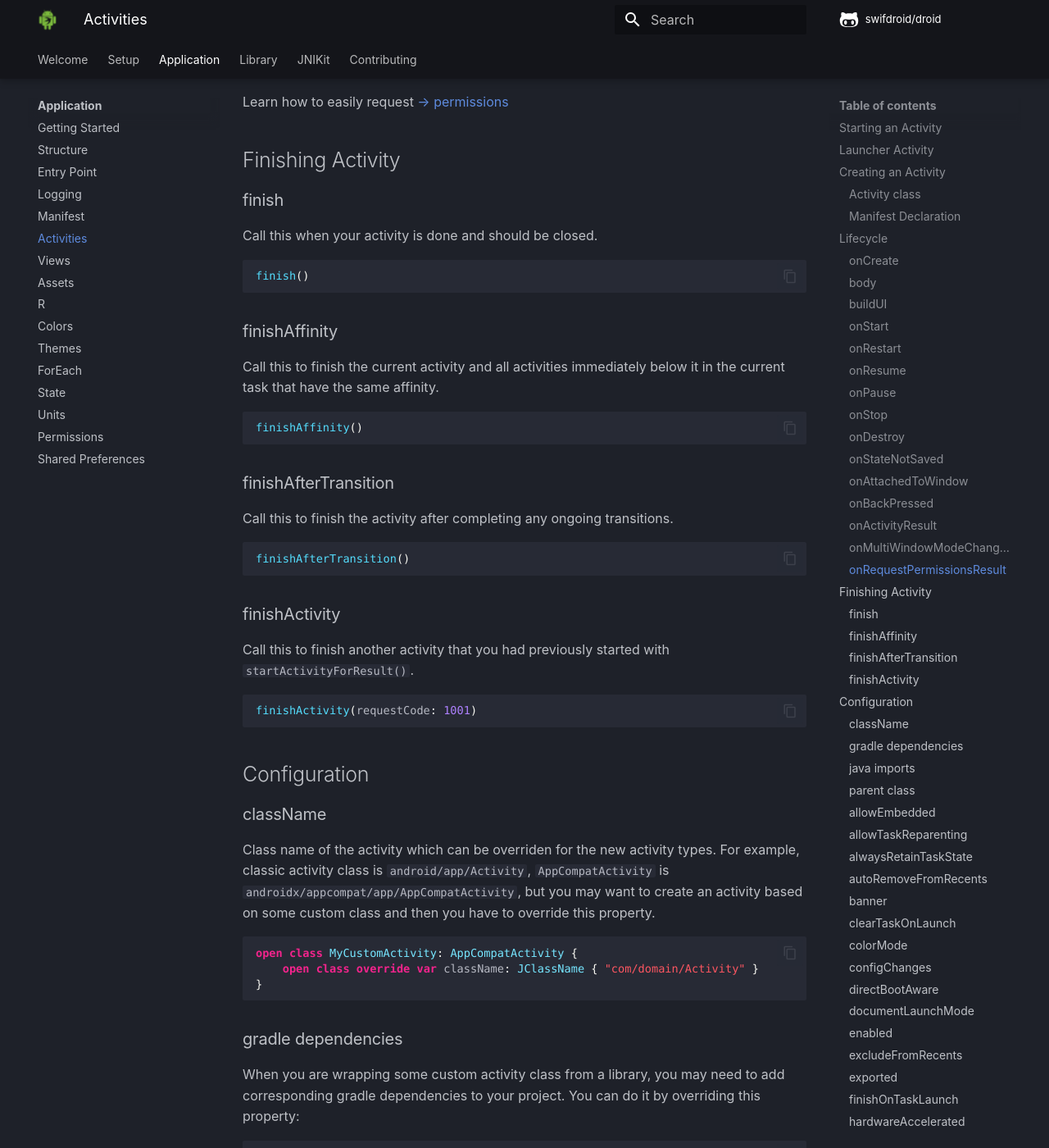
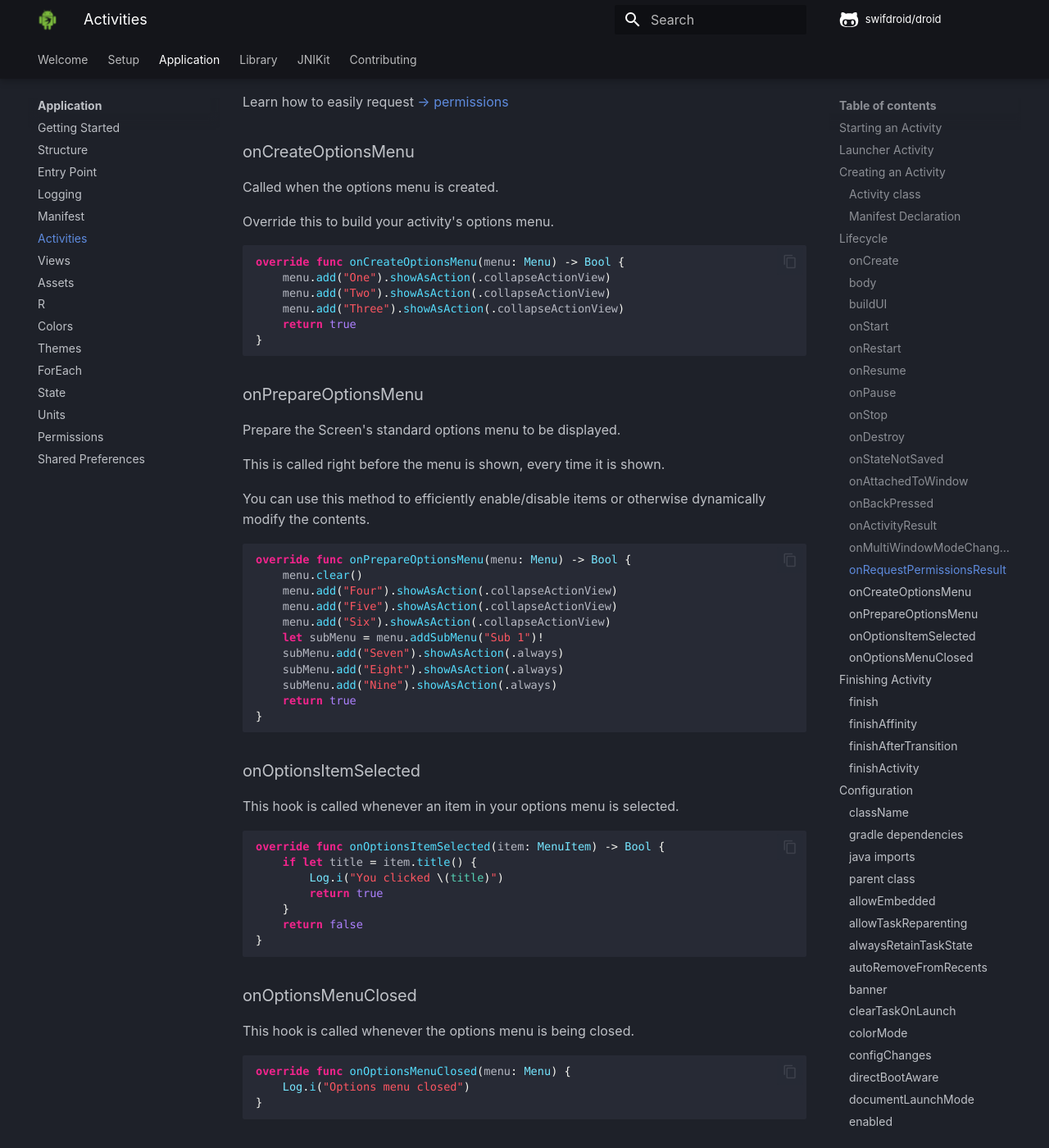
Before and after one commit to swifdroid/docs, an MkDocs documentation site: the page built from docs/app/activities.md, in a window 1280 px wide and 1400 px high, scrolled down 8163 px. Shown: the whole window at 82% size. Built offline with MkDocs 1.6.1 and Material for MkDocs 9.7.7, drawn with Linux system fonts in a browser that asks for light colours; comment, search, counter and statistics services are not loaded.

Commit message:
✍️ app/activities: add `OptionsMenu` methods

````diff
--- a/docs/app/activities.md
+++ b/docs/app/activities.md
@@ -367,6 +367,67 @@ override func onRequestPermissionsResult(
 ```
 
 Learn how to easily request [→ permissions](permissions.md)
+
+### onCreateOptionsMenu
+
+Called when the options menu is created.
+
+Override this to build your activity's options menu.
+
+```swift
+override func onCreateOptionsMenu(menu: Menu) -> Bool {
+    menu.add("One").showAsAction(.collapseActionView)
+    menu.add("Two").showAsAction(.collapseActionView)
+    menu.add("Three").showAsAction(.collapseActionView)
+    return true
+}
+```
+
+### onPrepareOptionsMenu
+
+Prepare the Screen's standard options menu to be displayed.
+
+This is called right before the menu is shown, every time it is shown.
+
+You can use this method to efficiently enable/disable items or otherwise dynamically modify the contents.
+
+```swift
+override func onPrepareOptionsMenu(menu: Menu) -> Bool {
+    menu.clear()
+    menu.add("Four").showAsAction(.collapseActionView)
+    menu.add("Five").showAsAction(.collapseActionView)
+    menu.add("Six").showAsAction(.collapseActionView)
+    let subMenu = menu.addSubMenu("Sub 1")!
+    subMenu.add("Seven").showAsAction(.always)
+    subMenu.add("Eight").showAsAction(.always)
+    subMenu.add("Nine").showAsAction(.always)
+    return true
+}
+```
+
+### onOptionsItemSelected
+
+This hook is called whenever an item in your options menu is selected.
+
+```swift
+override func onOptionsItemSelected(item: MenuItem) -> Bool {
+    if let title = item.title() {
+        Log.i("You clicked \(title)")
+        return true
+    }
+    return false
+}
+```
+
+### onOptionsMenuClosed
+
+This hook is called whenever the options menu is being closed.
+
+```swift
+override func onOptionsMenuClosed(menu: Menu) {
+    Log.i("Options menu closed")
+}
+```
 
 ## Finishing Activity
 
````
